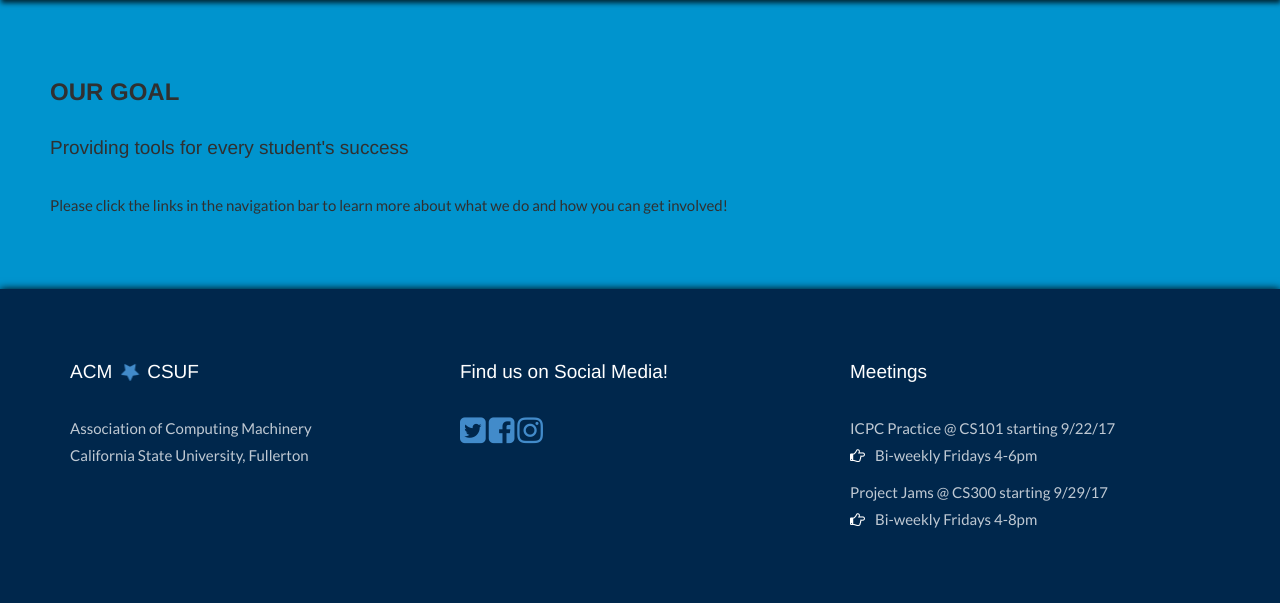
After one commit to nvurdien/acmwebsite, a PHP site: page /index.html in a window 1280 px wide. The commit adds this page. Shown: the part 641-1244 px from the top of the page. Run offline with PHP 8.4, Linux system fonts and the light colour scheme; some libraries are stand-ins or nearby versions.

Commit message:
Added CSS for calendar and changed index.php to index.html

```diff
--- a/events.php
+++ b/events.php
@@ -1,4 +1,7 @@
 <?php require 'header.php' ?>
+<!--adds calendar css-->
+<link href='css/fullcalendar.css' rel='stylesheet' />
+<link href='css/fullcalendar.print.css' rel='stylesheet' media='print' />
 
       <li><a href="about">About Us</a></li>
       <li><a href="board">The Board</a></li>
--- /dev/null
+++ b/index.html
@@ -0,0 +1,221 @@
+<html lang="en">
+<head>
+<meta charset="utf-8" />
+<!--When bookmarked on Apple Devices will use ACM image-->
+<link rel="apple-touch-icon" sizes="76x76" href="img/acm-desktopcta.png">
+<!--icon for page-->
+<link rel="icon" type="image/png" href="img/acm-desktopcta.png">
+<!--Adds compatibility with edge and chrome-->
+<meta http-equiv="X-UA-Compatible" content="IE=edge,chrome=1" />
+<!--changes scale when used on phone-->
+<meta content='width=device-width, initial-scale=1.0, maximum-scale=1.0, user-scalable=0' name='viewport' />
+<meta name="viewport" content="width=device-width" />
+
+<!--adds bootstrap css-->
+<link href="css/bootstrap.css" rel="stylesheet" />
+
+<!--adds fonts-->
+<link href="https://fonts.googleapis.com/css?family=Open+Sans" rel="stylesheet">
+<link href="https://fonts.googleapis.com/css?family=Signika" rel="stylesheet">
+<link href="https://fonts.googleapis.com/css?family=Montserrat" rel="stylesheet" type="text/css">
+<link href="https://fonts.googleapis.com/css?family=Lato" rel="stylesheet" type="text/css">
+<!--adds icon fonts-->
+<link rel="stylesheet" href="http://maxcdn.bootstrapcdn.com/font-awesome/4.3.0/css/font-awesome.min.css" />
+<link rel="stylesheet" href="http://fortawesome.github.io/Font-Awesome/assets/font-awesome/css/font-awesome.css" />
+
+<!--So you can add code in a pretty fashion on the site-->
+<script src="https://cdn.rawgit.com/google/code-prettify/master/loader/run_prettify.js"></script>
+
+</head>
+
+<!--Title of page-->
+<title>CSUF ACM::Contact Us</title>
+
+<!--NAVIGATION BAR START-->
+<header class="nav-down" id="navbar">
+  <div class="container">
+    <!--BRAND-->
+  <a class="navbar-brand" href="/" ><img src="img/acm-desktopcta.png" onmouseover="this.src='img/acm-desktopctahover.png';" onmouseout="this.src='img/acm-desktopcta.png';" height=50px width=50px alt="ACM Logo"></a>
+  <!--For phones or smaller screens will have a drop down menu of each link for the site-->
+  <div class="navbar-header" style="padding-top:20px;">
+    <button type="button" class="navbar-toggle" data-toggle="collapse" data-target=".navbar-collapse" style="background-color:#00274c; border-color:#005daa;">
+    <span class="sr-only" color="white">Toggle navigation</span>
+    <span class="icon-bar" style="background-color:#005daa"></span>
+    <span class="icon-bar" style="background-color:#005daa"></span>
+    <span class="icon-bar" style="background-color:#005daa"></span>
+  </button>
+</div>
+<!--Navigation bar links-->
+  <div class="navbar-collapse collapse navbar-right" style="background-color:#00274c; padding-top:20px;">
+    <ul class="nav navbar-nav">
+        <li><a href="about">About Us</a></li>
+        <li><a href="board">The Board</a></li>
+        <li><a href="events">Events</a></li>
+        <li><a href="contact">Contact Us</a></li>
+        <li><a href="subscribe"> Get Involved!</a></li>
+      </ul>
+    </div><!--/.nav-collapse -->
+  </div>
+  </header>
+  <!--End of Navigation Bar-->
+
+<!--PARALAX DIV-->
+  <div class="bgimg">
+    <!--overlay so you can read the text-->
+    <div class="overlay">
+    <div class="jumbotron text-center" style="background:none;"><BR><BR><BR><BR>
+      <h1>Association for Computing Machinery</h1>
+      <hr style="width:50%">
+      <h3>CSUF ACM</h3>
+<BR><BR>
+    </div>
+
+  </div>
+</div>
+
+<!--First section-->
+<div id="about">
+<h2>Our Goal</h2>
+<h4>Providing tools for every student's success</h4>
+<p style="color:#303030">Please click the links in the navigation bar to learn more about what we do and how you can get involved!</p>
+</div>
+
+<!--Footer Start-->
+<div id="footerwrap">
+  <div class="container">
+<div class="row">
+  <div class="col-lg-4">
+        <h4>ACM <span class="fa fa-star fa-fw fa-pulse"></span> CSUF</h4>
+        <p>
+        Association of Computing Machinery<BR>
+        California State University, Fullerton
+      </p>
+    </div>
+    <div class="col-lg-4">
+          <h4>Find us on Social Media!</h4>
+          <p>
+            <a href=https://www.twitter.com/acmcsuf target="_blank"><span class="fa fa-twitter-square fa-2x"></span></a>
+            <a href=https://www.facebook.com/groups/acmcsuf  target="_blank"><span class="fa fa-facebook-square fa-2x"></span></a>
+            <a href=https://www.instagram.com/acmcsuf target="_blank"><span class="fa fa-instagram fa-2x"></span></a>
+          </p>
+      </div>
+      <div class="col-lg-4">
+            <h4>Meetings</h4>
+            <p>
+              ICPC Practice @ CS101 starting 9/22/17<BR>
+                <i class="fa fa-hand-o-right fa-fw fa-inverse" style="font-size:1em; color:#fff"></i>Bi-weekly Fridays 4-6pm
+            </p>
+            <p>
+              Project Jams @ CS300 starting 9/29/17<BR>
+                <i class="fa fa-hand-o-right fa-fw fa-inverse" style="font-size:1em; color:#fff"></i>Bi-weekly Fridays 4-8pm
+            </p>
+        </div>
+</div>
+</div>
+</div>
+<!--Footer End-->
+
+
+
+</body>
+
+<!--jquery stuff-->
+<script src="https://ajax.googleapis.com/ajax/libs/jquery/1.11.0/jquery.min.js"></script>
+<script src="http://code.jquery.com/jquery-1.11.0.min.js"></script>
+<script src="js/jquery-1.10.2.js" type="text/javascript"></script>
+<!--bootstrap js-->
+<script src="js/bootstrap.js"></script>
+<script src='js/lib/moment.min.js'></script>
+
+<!--allows header to go up with scroll and go down on up scroll-->
+<script type="text/javascript">
+var previousScroll = 0,
+    headerOrgOffset = $('header').outerHeight();
+
+$(window).scroll(function () {
+    var currentScroll = $(this).scrollTop();
+    if (currentScroll > headerOrgOffset) {
+        if (currentScroll > previousScroll) {
+            $('header').addClass('nav-up').removeClass('nav-down');
+        } else {
+            $('header').addClass('nav-down').removeClass('nav-up');
+        }
+    } else {
+            $('header').addClass('nav-down').removeClass('nav-up');
+    }
+    previousScroll = currentScroll;
+});
+</script>
+
+<!--Parallax scrolling-->
+<style>
+
+.bgimg{
+  /* Full height */
+    height: 80%;
+    /* Create the parallax scrolling effect https://farm5.staticflickr.com/4059/4696338852_bde479b169_o.jpg" */
+    background-attachment: fixed;
+    background-position: top;
+    background-repeat: no-repeat;
+    background-size: cover;
+    background-color: black;
+  background-image: url("https://farm3.staticflickr.com/2824/34183849751_74e22385fd_b.jpg");
+  min-height: 80%;
+}
+.overlay{
+  height:100%;
+  background: rgba(0, 0, 0, 0.5);
+  min-height: 100%;
+  -webkit-box-shadow: 1px 4px 5px 0px rgba(0,0,0,0.75);
+  -moz-box-shadow: 1px 4px 5px 0px rgba(0,0,0,0.75);
+  box-shadow: 1px 4px 5px 0px rgba(0,0,0,0.75);
+z-index: 88;
+position: relative;
+}
+
+@media only screen and (max-device-width: 1024px) {
+    .bgimg {
+        background-attachment: scroll;
+    }
+}
+
+</style>
+
+<!--Slide Animation-->
+<script>
+$(document).ready(function(){
+  // Add smooth scrolling to all links in navbar + footer link
+  $(".nav a").on('click', function(event) {
+    // Make sure this.hash has a value before overriding default behavior
+    if (this.hash !== "") {
+      // Prevent default anchor click behavior
+      event.preventDefault();
+
+      // Store hash
+      var hash = this.hash;
+
+      // Using jQuery's animate() method to add smooth page scroll
+      // The optional number (900) specifies the number of milliseconds it takes to scroll to the specified area
+      $('html, body').animate({
+        scrollTop: $(hash).offset().top
+      }, 900, function(){
+
+        // Add hash (#) to URL when done scrolling (default click behavior)
+        document.location.hash = hash;
+      });
+    } // End if
+  });
+
+  $(document).scroll(function() {
+    $(".slideanim").each(function(){
+      var pos = $(this).offset().top;
+
+      var winTop = $(document).scrollTop();
+        if (pos < winTop + 600) {
+          $(this).addClass("slide");
+        }
+    });
+  });
+})
+</script>
+</html>
```
Also changed, not shown: index.php (deleted, +0 -139 lines).
